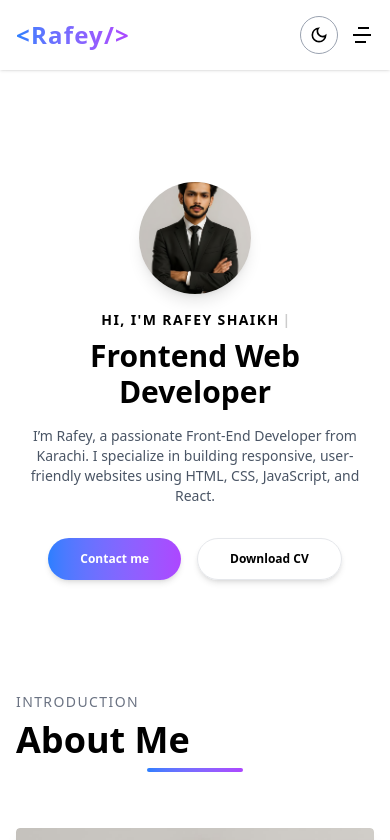
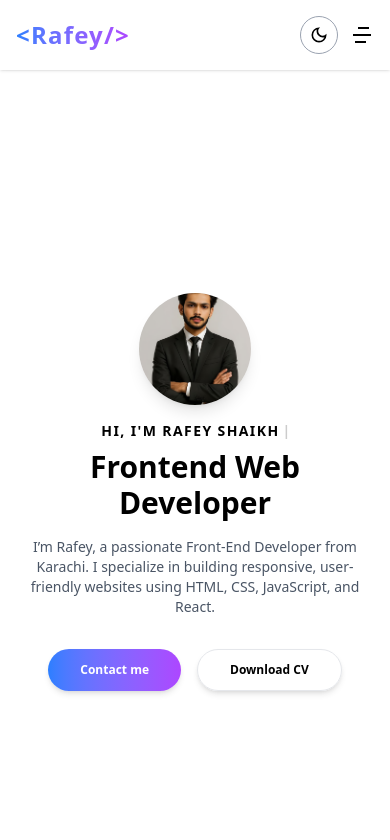
Before and after one commit to codewithrafey/my-portfolio, a React (Vite) app: page / in a window 390 px wide. Shown: the top 840 px of the page. Built offline with nearby package versions, Linux system fonts and the light colour scheme.

Commit message:
fix-style

```diff
--- a/src/components/about/About.jsx
+++ b/src/components/about/About.jsx
@@ -28,7 +28,7 @@ function About() {
       className={`px-4 sm:px-12 lg:px-24 xl:px-40 pb-16 flex flex-col justify-center items-center gap-8 `}
     >
 {/* Heading */}
-<div className="sm:text-center w-full space-y-2 pb-6">
+<div className="text-center w-full space-y-2 pb-6">
   <p className="text-sm uppercase tracking-widest font-medium text-gray-500">
     Introduction
   </p>
--- a/src/components/contact/Contact.jsx
+++ b/src/components/contact/Contact.jsx
@@ -51,7 +51,7 @@ function Contact() {
 
       <div className={`max-w-4xl rounded-3xl  overflow-hidden shadow-xl`}>
         <div className="grid grid-col-1 sm:grid-cols-2">
-          <div className={`p-12 space-y-6  ${theme === 'light' ? 'bg-gray-100' : 'bg-gray-900'}`}>
+          <div className={`p-4 sm:p-12 space-y-6  ${theme === 'light' ? 'bg-gray-100' : 'bg-gray-900'}`}>
             <h1 className="text-2xl font-bold">Contact Information</h1>
             <p
               className={` ${
@@ -83,10 +83,10 @@ function Contact() {
               <RiMapPinLine className="text-blue-600 text-2xl"/>Karachi, Pakistan
             </div>
           </div>
-          <div className="p-12">
+          <div className="p-4 sm:p-12">
             <form
               onSubmit={onSubmit}
-              className={`flex flex-col gap-3 max-w-2xl mx-auto w-full`}
+              className={`flex flex-col gap-3  mx-auto w-full`}
             >
               <div className="">
                 <div
--- a/src/components/footer/Footer.jsx
+++ b/src/components/footer/Footer.jsx
@@ -11,7 +11,7 @@ function Footer() {
   return (
     <footer
       className={`px-4 sm:px-12 lg:px-24 xl:px-40 ${
-        isLight ? "bg-gray-100 text-gray-700" : "bg-gray-900 text-gray-300"
+        isLight ? "bg-gray-100 text-gray-700" : "bg-gray-950 text-gray-300"
       }`}
     >
       {/* Divider (Top Line) */}
--- a/src/components/hero/Hero.jsx
+++ b/src/components/hero/Hero.jsx
@@ -16,7 +16,7 @@ function Hero() {
 
   return (
     <div
-      className={`px-6 sm:px-12 lg:px-24 xl:px-40 py-28 flex flex-col justify-center items-center text-center relative overflow-hidden ${
+      className={`px-6 sm:px-12 lg:px-24 xl:px-40 py-28 max-sm:min-h-screen flex flex-col justify-center items-center text-center relative overflow-hidden ${
         theme === "light"
           ? "bg-white text-black"
           : "bg-gradient-to-b from-black via-gray-900 to-black text-white"
--- a/src/components/navbar/Navbar.jsx
+++ b/src/components/navbar/Navbar.jsx
@@ -13,7 +13,7 @@ function Navbar() {
       className={`sticky top-0 z-40 backdrop-blur-lg flex justify-between items-center py-4 shadow px-4 sm:px-12 lg:px-24 xl:px-40 ${
         theme === "light"
           ? "bg-white/80 text-black"
-          : "bg-gray-800/90 text-white"
+          : "bg-gray-950/90 text-white"
       }`}
     >
       <h2 className="text-2xl tracking-wider font-bold flex items-center bg-gradient-to-r from-blue-500 to-purple-500 bg-clip-text text-transparent">
```
